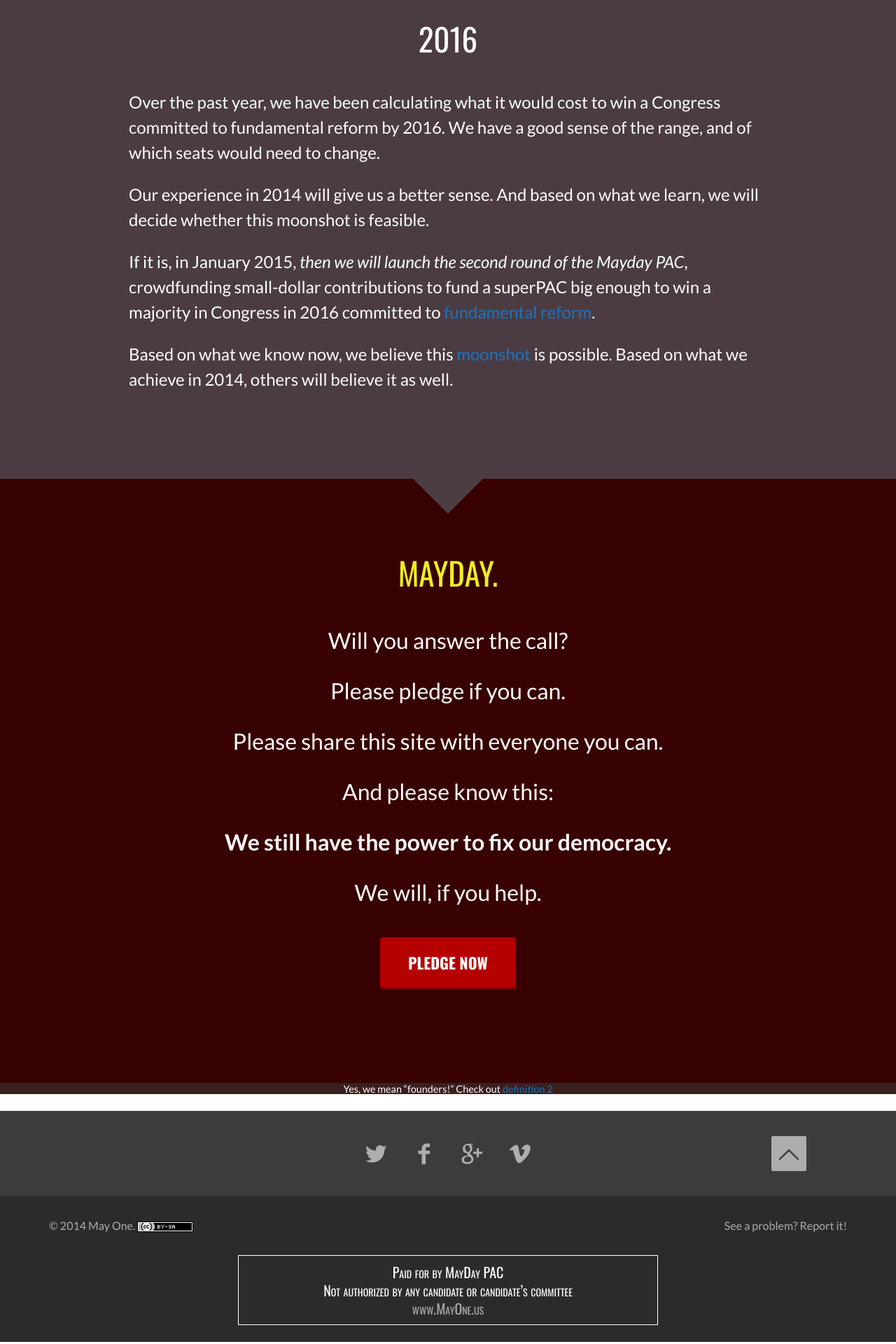
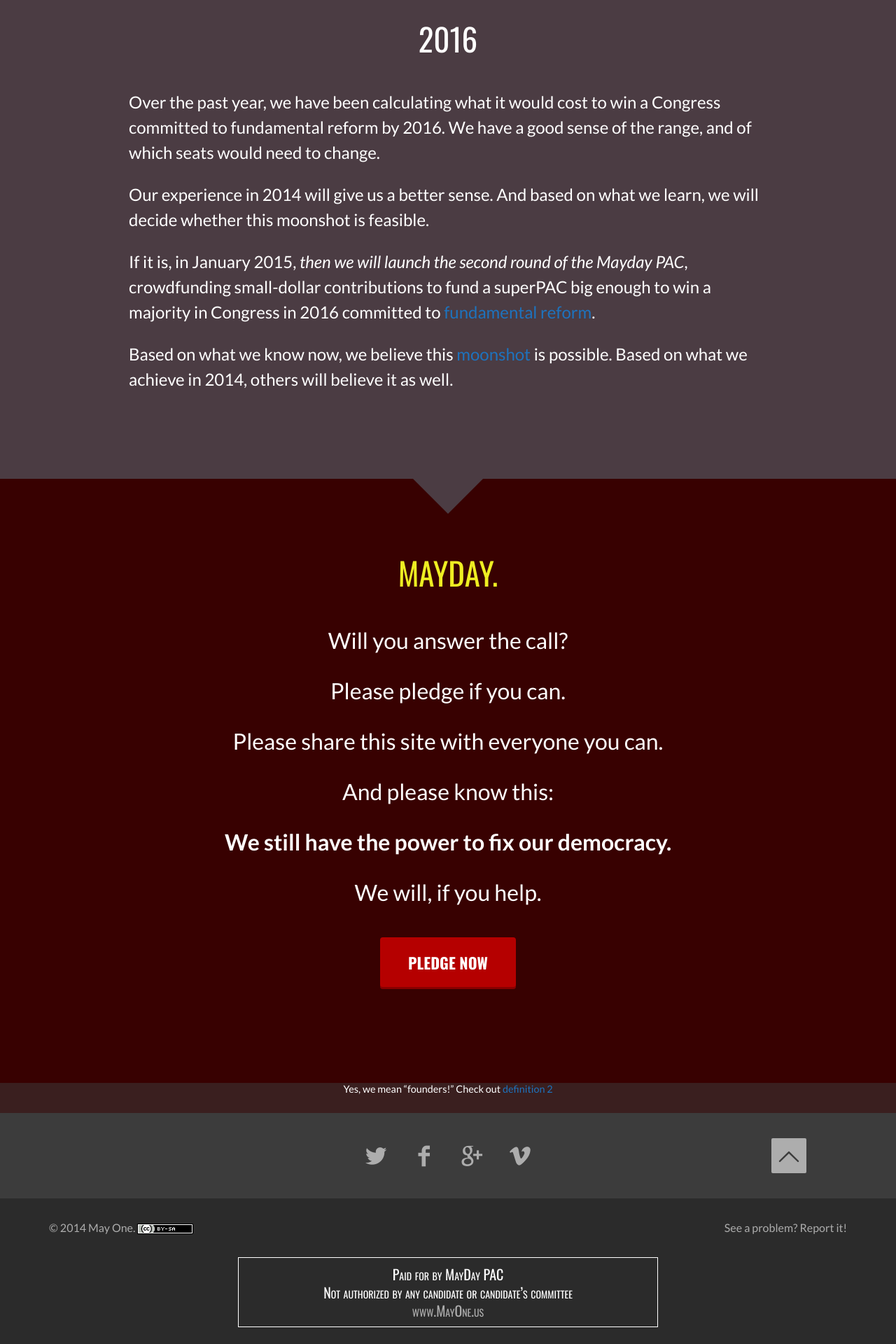
Before and after one commit to MayOneUS/2014-06-02-mayone.us-website, a Jekyll site: the page built from index.html, in a window 1280 px wide. Shown: the part 4429-6349 px from the top of the page at 70% size. Built offline with Jekyll 4.4.1, drawn with Linux system fonts in a browser that asks for light colours; nearby versions of some CDN libraries; library files that are not in the unit come from our copies.

Commit message:
Last one I think #7

```diff
--- a/_includes/head.html
+++ b/_includes/head.html
@@ -181,8 +181,6 @@
     padding:3px;
     margin-left:auto;
     margin-right:auto;
-	margin-bottom:0px;
-	padding-bottom:0px;
 	}
 
 
```
